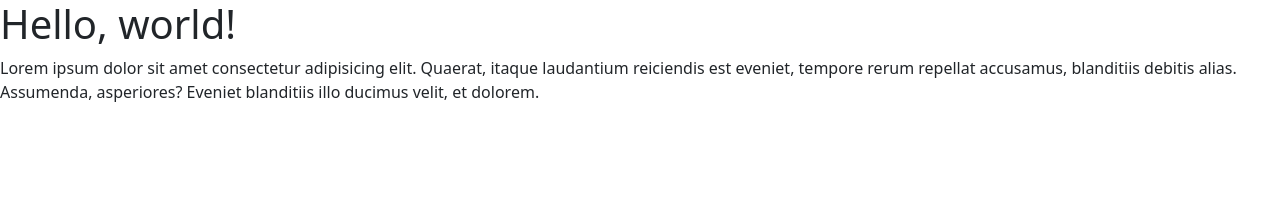
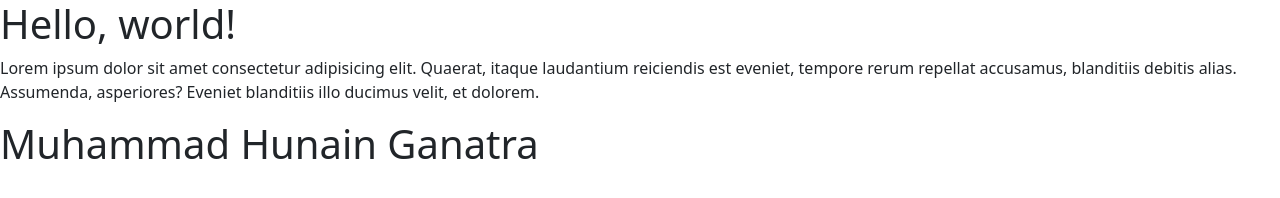
Before and after one commit to MuhammadHunainGanatra/Final_Assignment_Webdesign, a plain HTML site: page index.html in a window 1280 px wide. Drawn offline with nearby package versions, Linux system fonts and the light colour scheme.

Commit message:
A task webdesign

```diff
--- a/index.html
+++ b/index.html
@@ -12,6 +12,8 @@
     <h1>Hello, world!</h1>
 <p>Lorem ipsum dolor sit amet consectetur adipisicing elit. Quaerat, itaque laudantium reiciendis est eveniet, tempore rerum repellat accusamus, blanditiis debitis alias. Assumenda, asperiores? Eveniet blanditiis illo ducimus velit, et dolorem.</p>
 
+<h1>Muhammad Hunain Ganatra</h1>
+
 
 
 
```
